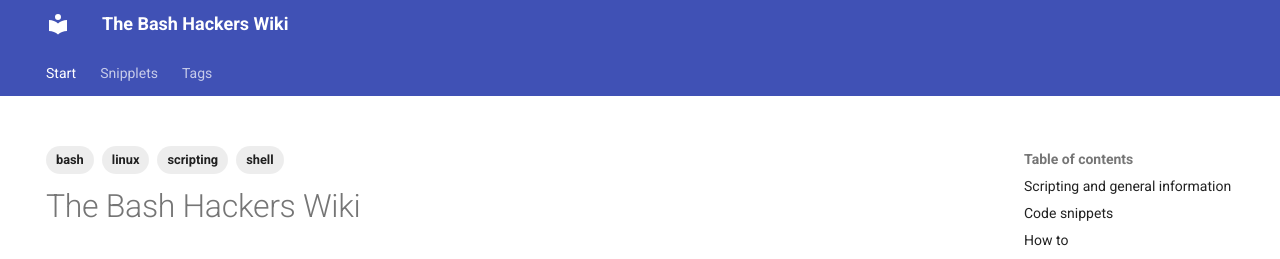
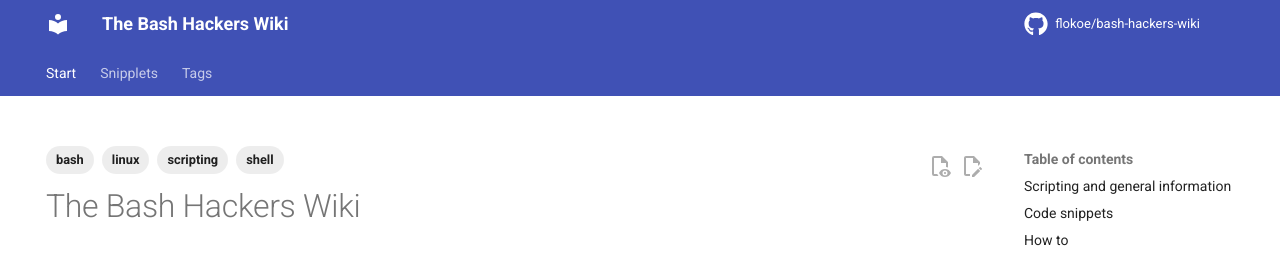
Before and after one commit to flokoe/bash-hackers-wiki, an MkDocs documentation site: the page built from docs/index.md, in a window 1280 px wide. Shown: the top 259 px of the page. Built offline with MkDocs 1.6.1 and Material for MkDocs 9.7.7, drawn with Linux system fonts in a browser that asks for light colours; comment, search, counter and statistics services are not loaded.

Commit message:
Add GitHub integration

```diff
--- a/mkdocs.yml
+++ b/mkdocs.yml
@@ -1,13 +1,23 @@
 site_name: The Bash Hackers Wiki
+
+repo_url: https://github.com/flokoe/bash-hackers-wiki
+repo_name: flokoe/bash-hackers-wiki
+edit_uri: edit/main/docs/
 
 theme:
   name: material
   features:
     - navigation.tabs
+    - content.action.view
+    - content.action.edit
+  icon:
+    repo: fontawesome/brands/github
 
 plugins:
   - tags:
       tags_file: tags.md
+  - git-revision-date-localized:
+      enable_creation_date: true
 
 markdown_extensions:
   - admonition
```
Also changed, not shown: 2 other files.
